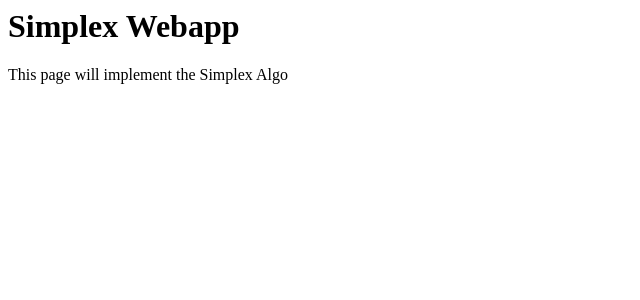
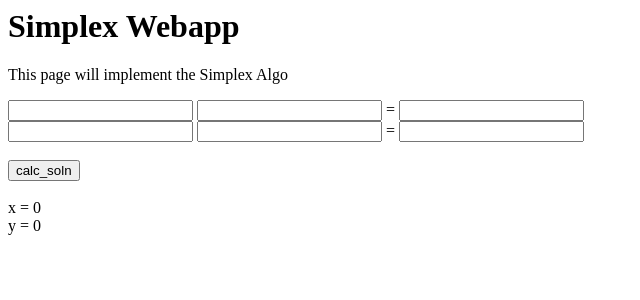
Before and after one commit to guptashark/simplex_webapp, a Flask app: page /simplex/ in a window 1280 px wide. Shown: the top 300 px of the page, without its empty margins (0-640 px from the left). Run offline with Flask 2, Linux system fonts and the light colour scheme.

Commit message:
Correctly linked Javascript source file

```diff
--- a/main.py
+++ b/main.py
@@ -1,7 +1,8 @@
 import flask
 from flask import Blueprint, render_template
 
-simplex_app = Blueprint("simplex_app", __name__, template_folder='templates')
+simplex_app = Blueprint("simplex_app", __name__,
+  template_folder='templates', static_folder='static')
 
 @simplex_app.route("/", methods=["GET"])
 def hello():
--- /dev/null
+++ b/static/simplex/simplex.js
@@ -0,0 +1,3 @@
+function calc_solution() {
+  alert("Calc solution fn called.");
+}
--- a/templates/simplex/simplex.html
+++ b/templates/simplex/simplex.html
@@ -6,5 +6,31 @@
   <body>
     <h1>Simplex Webapp</title></h1>
     <p>This page will implement the Simplex Algo</p>
+
+    <input type="textbox" id="input_a_11">
+    <input type="textbox" id="input_a_12">
+    =
+    <input type="textbox" id="input_b_1">
+    <br>
+
+    <input type="textbox" id="input_a_21">
+    <input type="textbox" id="input_a_22">
+    =
+    <input type="textbox" id="input_b_2">
+    <br>
+    <br>
+
+    <button onclick="calc_solution()">calc_soln</button>
+
+    <br>
+    <br>
+
+    <div id="output_x">x = 0</div>
+    <div id="output_y">y = 0</div>
+
+    <p>
+      <!-- <script src="scripts/main.js"></script> -->
+      <script src="{{ url_for('simplex_app.static', filename='simplex/simplex.js') }}"></script>
+    </p>
   </body>
 </html>
```
